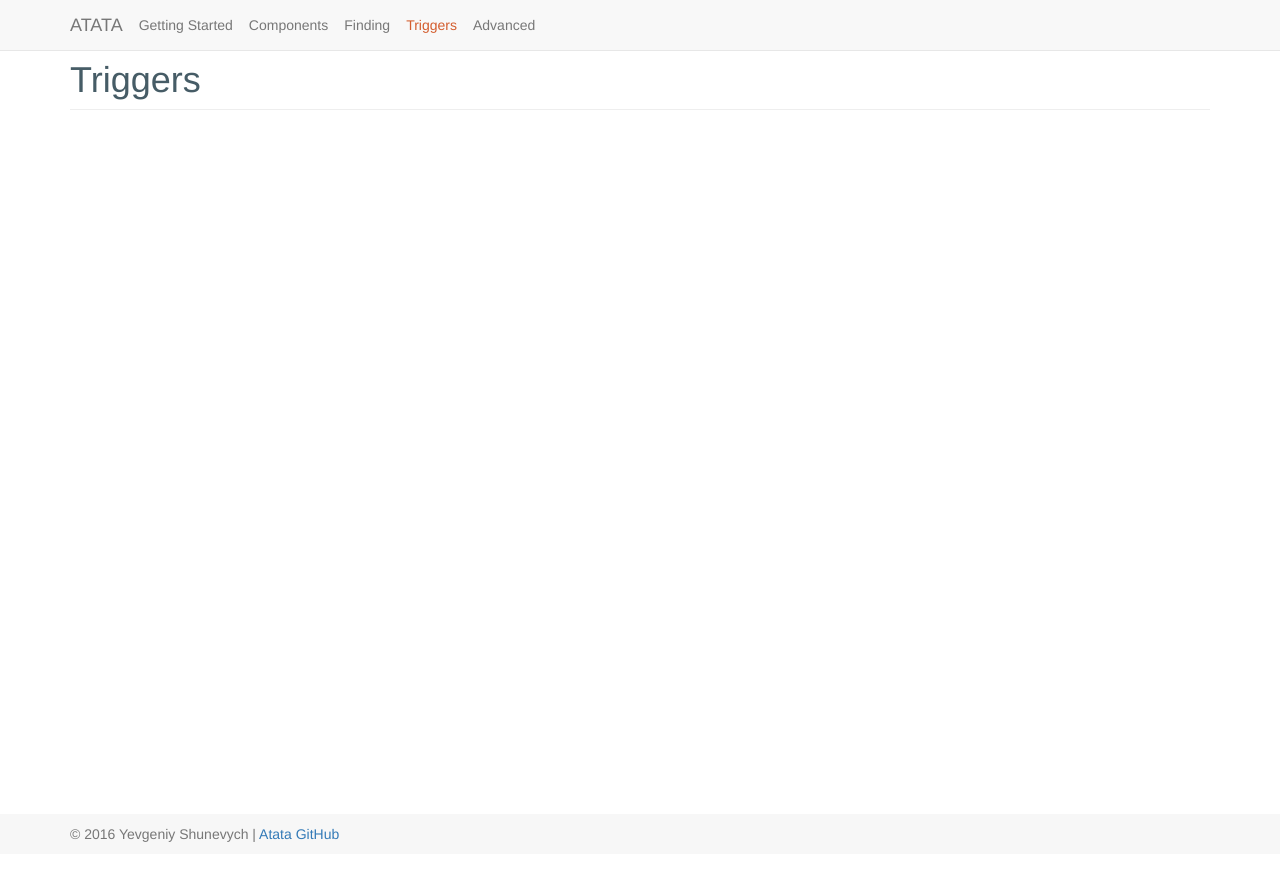
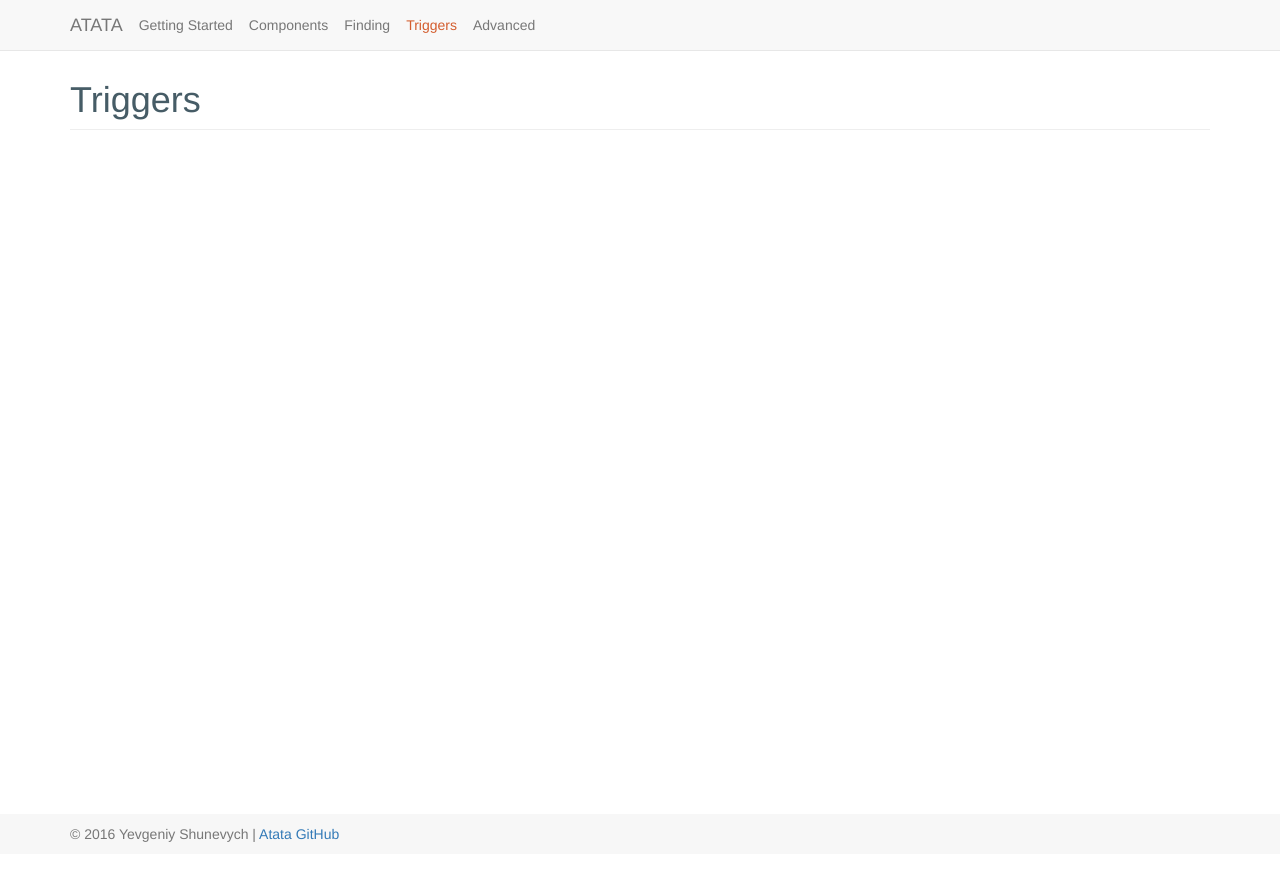
Before and after one commit to atata-framework/atata.io, a Jekyll site: the page built from triggers.html, in a window 1280 px wide. Shown: the top 881 px of the page. Built offline with Jekyll 4.4.1, drawn with Linux system fonts in a browser that asks for light colours.

Commit message:
Update styles

```diff
--- a/assets/css/styles.css
+++ b/assets/css/styles.css
@@ -11,10 +11,8 @@ body {
   .footer > .container {
     padding-top: 10px; }
 
-h1 {
-  margin-top: 0; }
-  h1.page-header {
-    margin-top: 0; }
+h1.page-header {
+  margin-top: 20px; }
 
 .header-anchor {
   padding-top: 24px;
```
Also changed, not shown: assets/css/styles.scss (+2 -6 lines), assets/css/styles.min.css.
